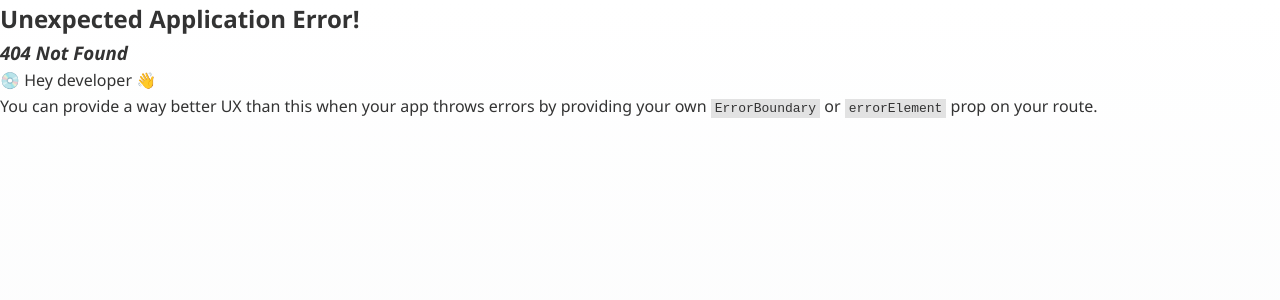
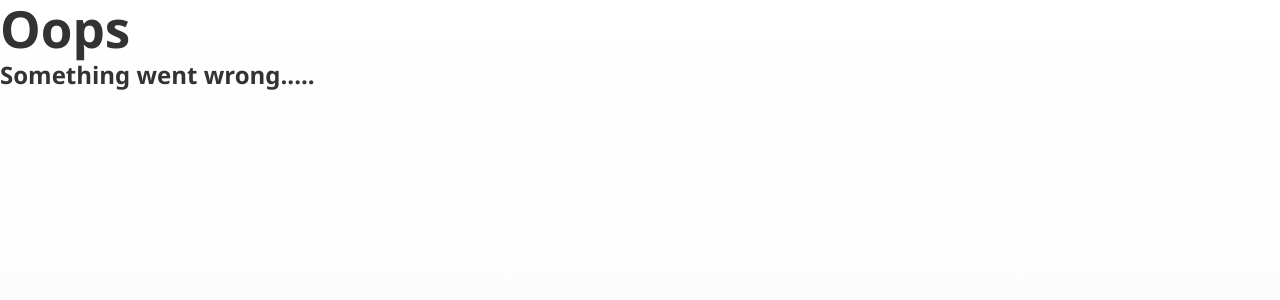
Before and after one commit to Avi1606/Namaste_React, a React (Vite) app in the folder food web-site/: page /restorent/1 in a window 1280 px wide. Before the commit this address had no page. Shown: the top 300 px of the page. Built offline with nearby package versions, Linux system fonts and the light colour scheme.

Commit message:
outlate and childrens intigrated

```diff
--- a/food web-site/src/App.jsx
+++ b/food web-site/src/App.jsx
@@ -1,8 +1,9 @@
 import Header from './Components/Header/Header.jsx';
 import './App.css';
 import Body_swiggy from "./Components/Body(Swiggy)/Body_swiggy.jsx";
-import { createBrowserRouter, RouterProvider } from "react-router-dom";
+import { createBrowserRouter, RouterProvider,Outlet } from "react-router-dom";
 import AboutPage from "./Components/About.jsx";
+import ErrorPage from "./Components/ErrorPage.jsx";
 
 function AppLayout() {
     return (
@@ -11,22 +12,30 @@ function AppLayout() {
                 <Header/>
             </div>
             <div className="body">
-                <Body_swiggy/>
+                <Outlet />
             </div>
         </div>
-    )
+    );
 }
 
 // Create router with both paths
 const appRouter = createBrowserRouter([
     {
         path: "/",
-        element: <AppLayout />
+        element: <AppLayout />,
+        children: [
+            {
+                path:"/",
+                element: <Body_swiggy />
+            },
+            {
+                path: "/about",
+                element: <AboutPage />
+            }
+        ],
+        errorElement : <ErrorPage />
     },
-    {
-        path: "/about",
-        element: <AboutPage />
-    }
+
 ]);
 
 // Main App component
--- /dev/null
+++ b/food web-site/src/Components/ErrorPage.jsx
@@ -0,0 +1,10 @@
+const ErrorPage =() => {
+    return (
+        <div>
+            <h1>Oops</h1>
+            <h2>Something went wrong.....</h2>
+        </div>
+    );
+}
+
+export default ErrorPage;
```
